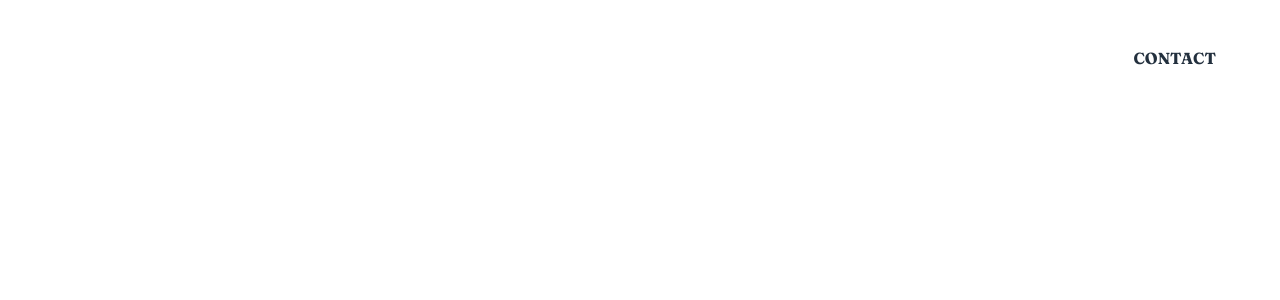
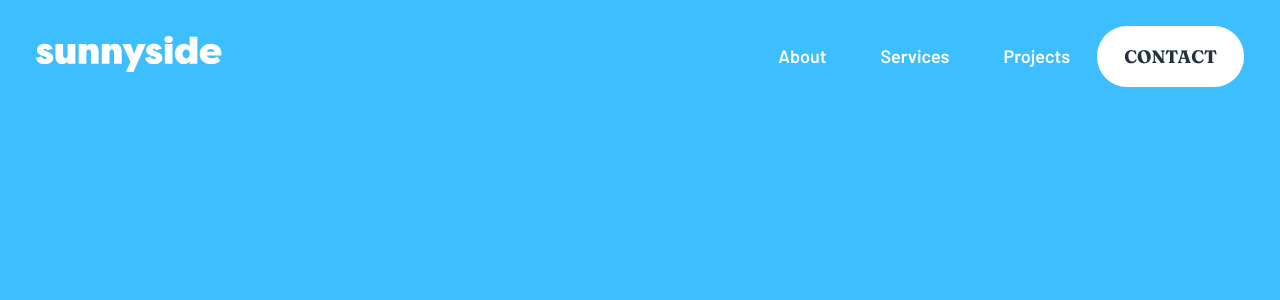
Before and after one commit to angelicamarttins/sunnyside-landing-page, a React (Create React App) app: page / in a window 1280 px wide. Shown: the top 300 px of the page. Built offline with nearby package versions, Linux system fonts and the light colour scheme.

Commit message:
Adjust and style MenuDesktop component

```diff
--- a/public/index.html
+++ b/public/index.html
@@ -2,7 +2,7 @@
 <html lang="en">
   <head>
     <meta charset="utf-8" />
-    <meta name="viewport" content="width=device-width, initial-scale=1" />
+    <meta name="viewport" content="width=device-width, initial-scale=1.0" />
     <meta name="theme-color" content="#000000" />
     <meta
       name="description"
--- a/src/components/logo/Logo.js
+++ b/src/components/logo/Logo.js
@@ -4,11 +4,10 @@ import React from "react";
 import './Logo.scss';
 
 function Logo(props) {
-  console.log(props.fill);
     return(
+
       <div>
-
-        <img className='logo' src={props.src} />
+        <img className='logo' src={props.src} alt={props.alt} />
       </div>
 
     )
--- a/src/components/logo/Logo.scss
+++ b/src/components/logo/Logo.scss
@@ -1,2 +1,6 @@
 // Import variables
 @import '../../assets/styles/variables.scss';
+
+.logo {
+    height: 2rem;
+}
--- a/src/components/menuDesktop/MenuDesktop.js
+++ b/src/components/menuDesktop/MenuDesktop.js
@@ -3,25 +3,30 @@ import React from "react";
 // Import styles
 import './MenuDesktop.scss';
 
+// Import components
+import Logo from '../../components/logo/Logo'
+import OptionsLink from "../optionsLink/OptionsLink";
+
+//Import images
+import LogoWhite from '../../assets/images/icons/logoWhite.svg'
+
+const hrefObj = {
+    about: 'https://linkedin.com/in/marttinsangelica',
+    services: 'https://angelicamarttins.github.io/portfolio/',
+    projects: 'https://https://github.com/angelicamarttins',
+    contact: 'https://linkedin.com/in/marttinsangelica'
+};
+
 function MenuDesktop(props) {
     return (
+
         <div className="menu-desktop">
-            <ul className="menu-desktop__list">
-                <li className="menu-desktop__item">
-                    <a className="menu-desktop__link" href={props.href} target={props.target} rel={props.rel}>About</a>
-                </li>
-                <li className="menu-desktop__item">
-                    <a className="menu-desktop__link" href={props.href} target={props.target} rel={props.rel}>services</a>
-                </li>
-                <li className="menu-desktop__item">
-                    <a className="menu-desktop__link" href={props.href} target={props.target} rel={props.rel}>projects</a>
-                </li>
-                <li className="menu-desktop__item">
-                    <a className="menu-desktop__link menu-desktop__link--principal" href={props.href} target={props.target} rel={props.rel}>contact</a>
-                </li>
-            </ul>
+            <Logo src={LogoWhite} alt="Sunnyside white logo"/>
+
+            <OptionsLink href={hrefObj} target='_blank' rel="external" />
         </div>
-    )
-}
+
+    );
+};
 
 export default MenuDesktop;
--- a/src/components/menuDesktop/MenuDesktop.scss
+++ b/src/components/menuDesktop/MenuDesktop.scss
@@ -2,41 +2,10 @@
 @import '../../assets/styles/variables';
 
 .menu-desktop {
+    display: flex;
+    justify-content: space-between;
+    align-items: center;
 
-    &__list{
-        list-style-type: none;
-        padding: 2rem;
-        display: flex;
-        justify-content: space-between;
-        align-items: center;
-    };
-
-    &__link {
-        text-decoration: none;
-        text-transform: capitalize;
-        font: {
-            family: $textFont;
-        };
-        color: $white;
-        padding: 10px;
-        cursor: pointer;
-
-        &--principal {
-            text-transform: uppercase;
-            font: {
-                family: $titleFont;
-            };
-            background-color: $white;
-            color: $mainTitleNameTesti;
-            border-radius: 30px;
-            padding: 1.05rem 1.5rem;
-
-            &:hover {
-                background-color: $whiteHover;
-                color: $white;
-            };
-
-        }
-    };
-
+    padding: 0.5rem;
+    margin: 1.5rem;
 }
--- a/src/components/optionsLink/OptionsLink.js
+++ b/src/components/optionsLink/OptionsLink.js
@@ -3,4 +3,26 @@ import React from "react";
 // Import styles
 import './OptionsLink.scss';
 
+function OptionsLink(props) {
+    return (
+        <div className="options-link">
+            <ul className="options-link__list">
+                <li className="options-link__item">
+                    <a className="options-link__link" href={props.href.about} target={props.target} rel={props.rel}>about</a>
+                </li>
+                <li className="options-link__item">
+                    <a className="options-link__link" href={props.href.services} target={props.target} rel={props.rel}>services</a>
+                </li>
+                <li className="options-link__item">
+                    <a className="options-link__link" href={props.href.projects} target={props.target} rel={props.rel}>projects</a>
+                </li>
+                <li className="options-link__item">
+                    <a className="options-link__link options-link__link--principal" href={props.href.contact} target={props.target} rel={props.rel}>contact</a>
+                </li>
+            </ul>
+        </div>
+    )
+}
+
+
 export default OptionsLink;
--- a/src/components/optionsLink/OptionsLink.scss
+++ b/src/components/optionsLink/OptionsLink.scss
@@ -0,0 +1,43 @@
+// Import variables
+@import '../../assets/styles/variables';
+
+.options-link {
+    &__list{
+        list-style-type: none;
+        display: flex;
+        justify-content: space-between;
+        align-items: center;
+    };
+
+    &__link {
+        text-decoration: none;
+        text-transform: capitalize;
+        font: {
+            family: $textFont;
+        };
+        color: $white;
+        padding: 1.5rem;
+        cursor: pointer;
+        &:hover {
+            color: $whiteHover;
+        };
+
+        &--principal {
+            text-transform: uppercase;
+            font: {
+                family: $titleFont;
+            };
+            background-color: $white;
+            color: $mainTitleNameTesti;
+            border-radius: 30px;
+            padding: 1.05rem 1.5rem;
+
+            &:hover {
+                background-color: $whiteHover;
+                color: $white;
+            };
+
+        }
+    };
+
+}
--- a/src/index.js
+++ b/src/index.js
@@ -1,6 +1,6 @@
 import React from 'react';
 import ReactDOM from 'react-dom';
-//import './assets/scss/index.scss';
+import './index.scss';
 import App from './pages/App/App';
 import reportWebVitals from './reportWebVitals';
 
--- a/src/index.scss
+++ b/src/index.scss
@@ -6,6 +6,12 @@
     font-size: 18px;
 }
 
+@import '../src/assets/styles/variables.scss';
+
+body {
+    // max-width: 100%;
+    background-color: $bgMenu;
+}
 // Import media query
 @import url(./pages/mediaquery/mediaQuery.scss);
 // @import url(Menu.scss);
--- a/src/pages/App/App.js
+++ b/src/pages/App/App.js
@@ -1,11 +1,13 @@
 import React from 'react';
-//import '../assets/scss/App.scss';
+import './App.scss';
 import MenuDesktop from '../../components/menuDesktop/MenuDesktop'
-
 
 function App() {
   return (
-    <MenuDesktop />
+    <header>
+      <MenuDesktop />
+    </header>
+
   )
 };
 
--- a/src/pages/App/App.scss
+++ b/src/pages/App/App.scss
@@ -0,0 +1,2 @@
+// Import variables
+@import '../../assets/styles/variables';
```
Also changed, not shown: src/components/menuMobile/MenuMobile.js (+12 -0 lines).
